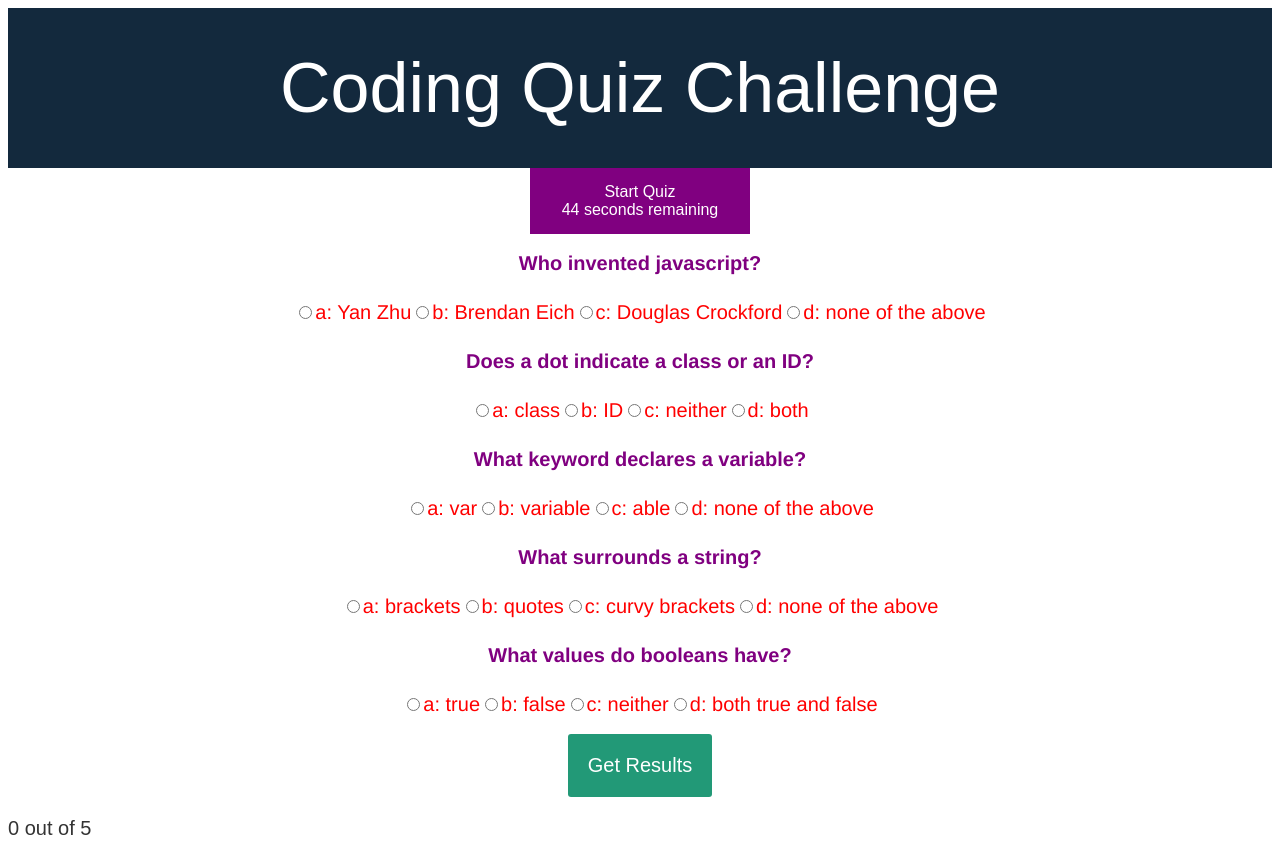
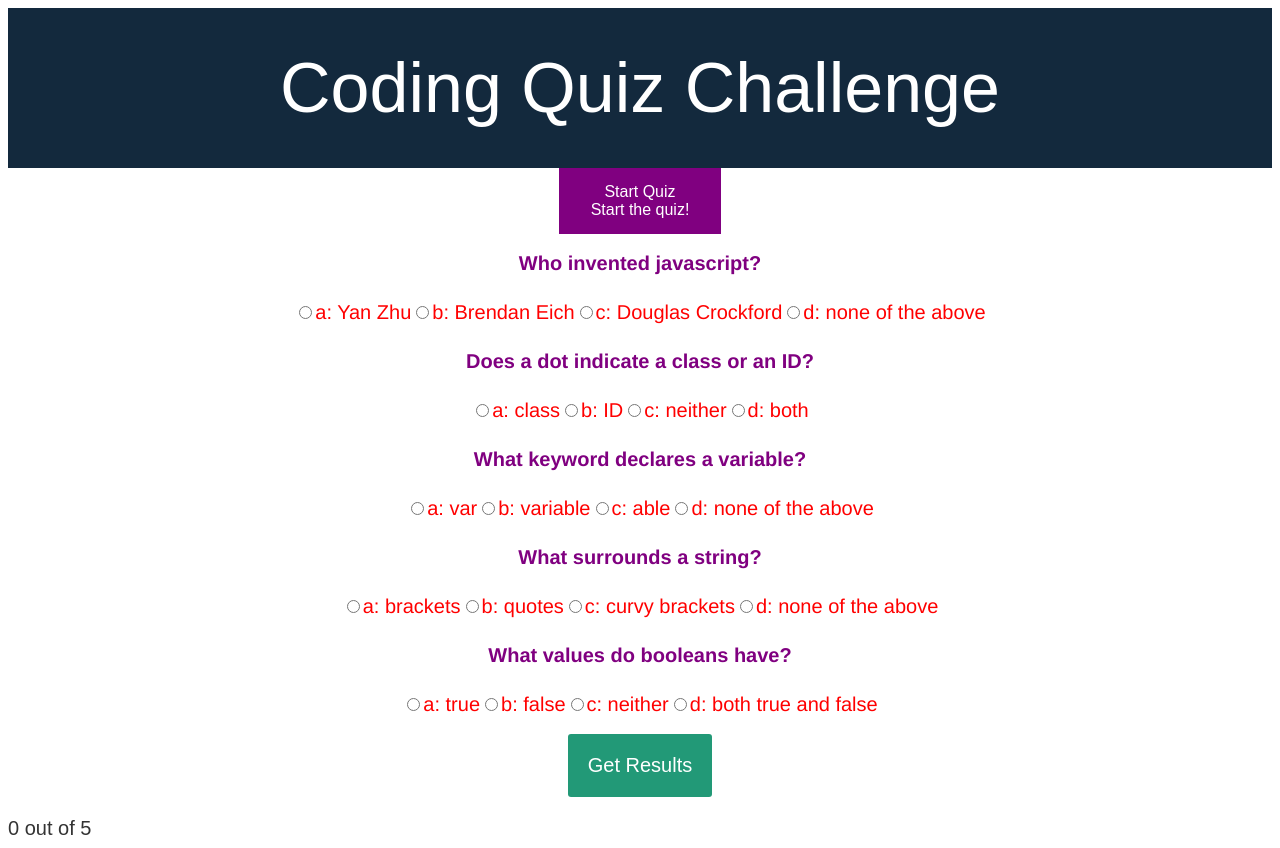
Before and after one commit to jagatston/Coding-Quiz, a plain HTML site: page index.html in a window 1280 px wide. Both pictures are taken after a click on the button "Get Results". Drawn offline with Linux system fonts and the light colour scheme.

Commit message:
added countdown timer to start quiz button

```diff
--- a/assets/script.js
+++ b/assets/script.js
@@ -1,9 +1,9 @@
 // timer
-var timeleft = 50;
+var timeleft = 5;
 var downloadTimer = setInterval(function(){
   if(timeleft <= 0){
     clearInterval(downloadTimer);
-    document.getElementById("countdown").innerHTML = "Time is up!";
+    document.getElementById("countdown").innerHTML = "Start the quiz!";
   } else {
     document.getElementById("countdown").innerHTML = timeleft + " seconds remaining";
   }
```
Also changed, not shown: index.html (+2 -1 lines).
